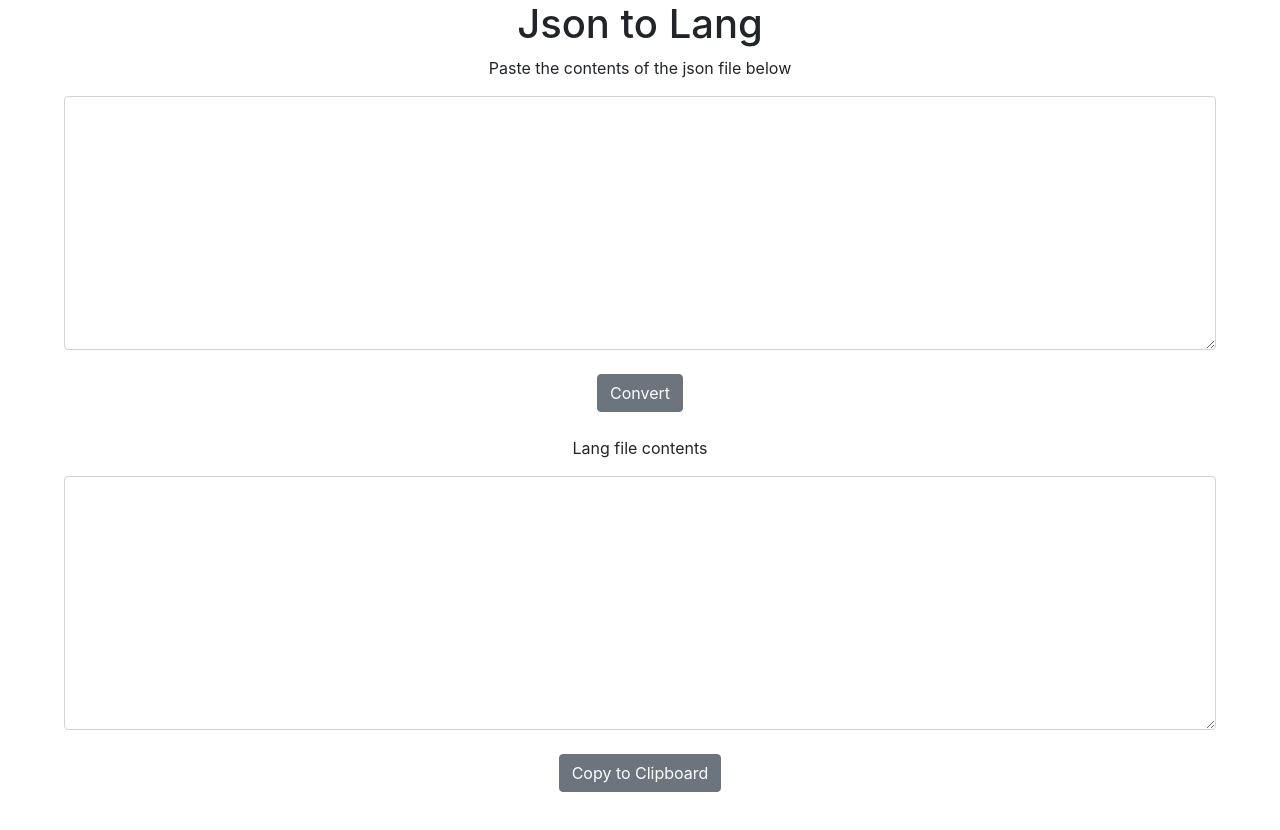
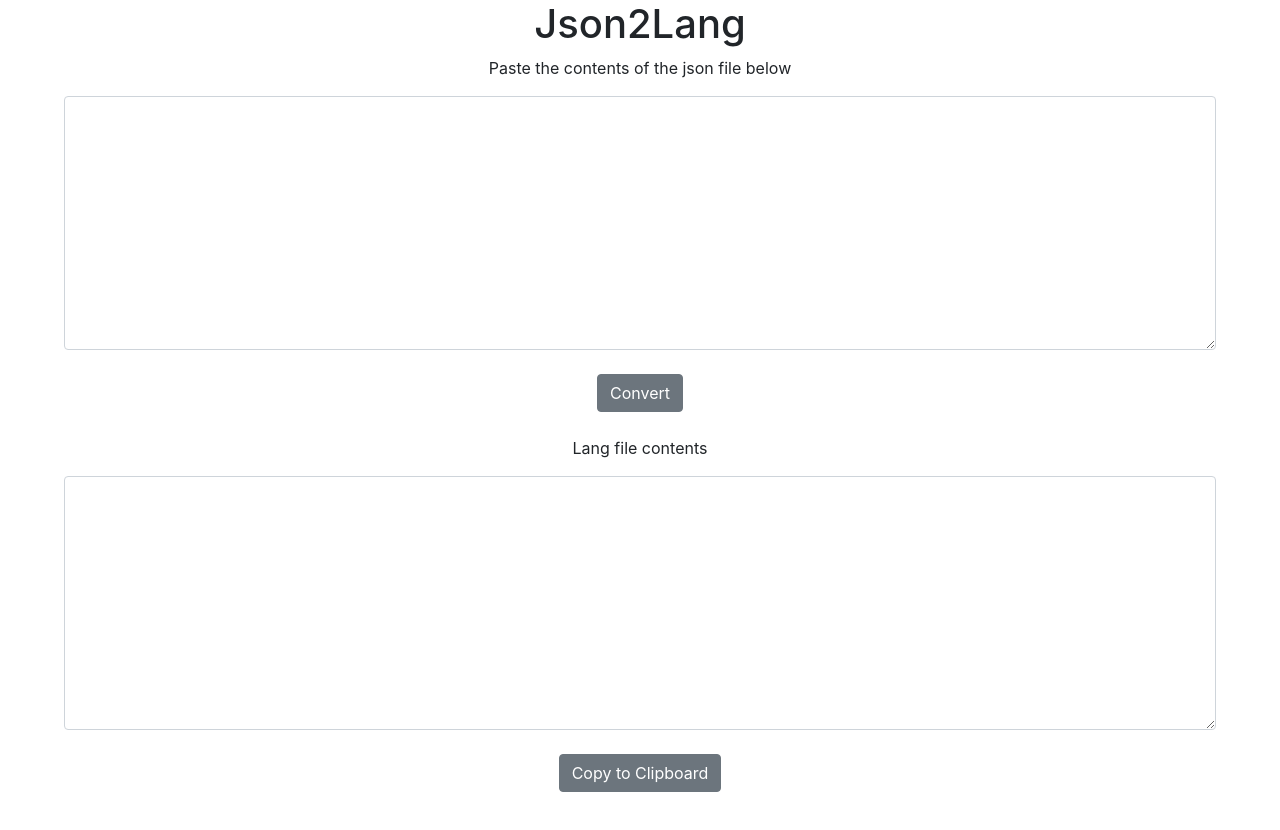
Before and after one commit to BoogieMonster1O1/json2lang, a plain HTML site: page index.html in a window 1280 px wide. Drawn offline with nearby package versions, Linux system fonts and the light colour scheme; some packages are replaced by stand-ins of ours; a script that the page names is missing.

Commit message:
Renamed heading
 Changes to be committed:
	modified:   .firebase/hosting..cache
	modified:   index.html

```diff
--- a/index.html
+++ b/index.html
@@ -6,7 +6,7 @@
     </head>
     <body>
         <center>
-            <h1>Json to Lang</h1>
+            <h1>Json2Lang</h1>
             <p>Paste the contents of the json file below</p>
             <textarea class="form-control" rows = "10" style="min-width: 90%; max-width: 90%" id = "json_content"></textarea>
             <br>
```
Also changed, not shown: 1 other file.
